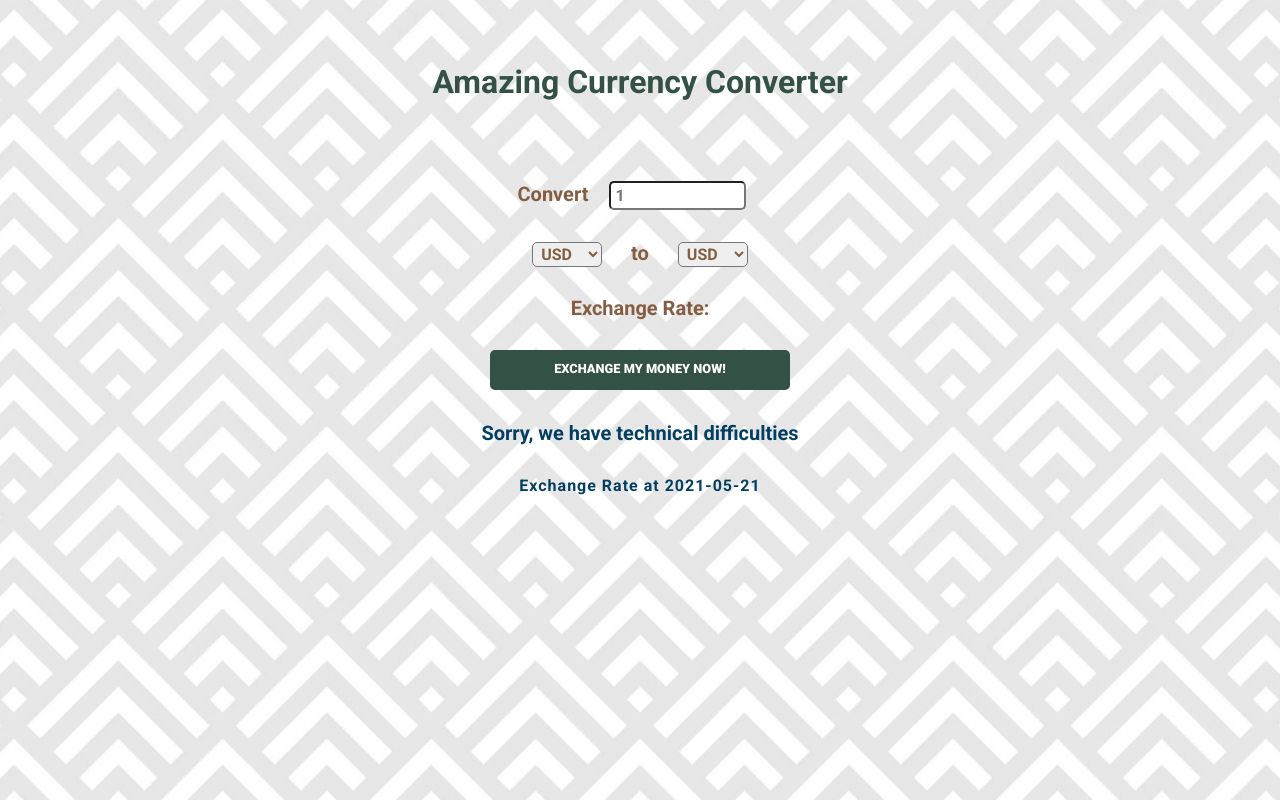
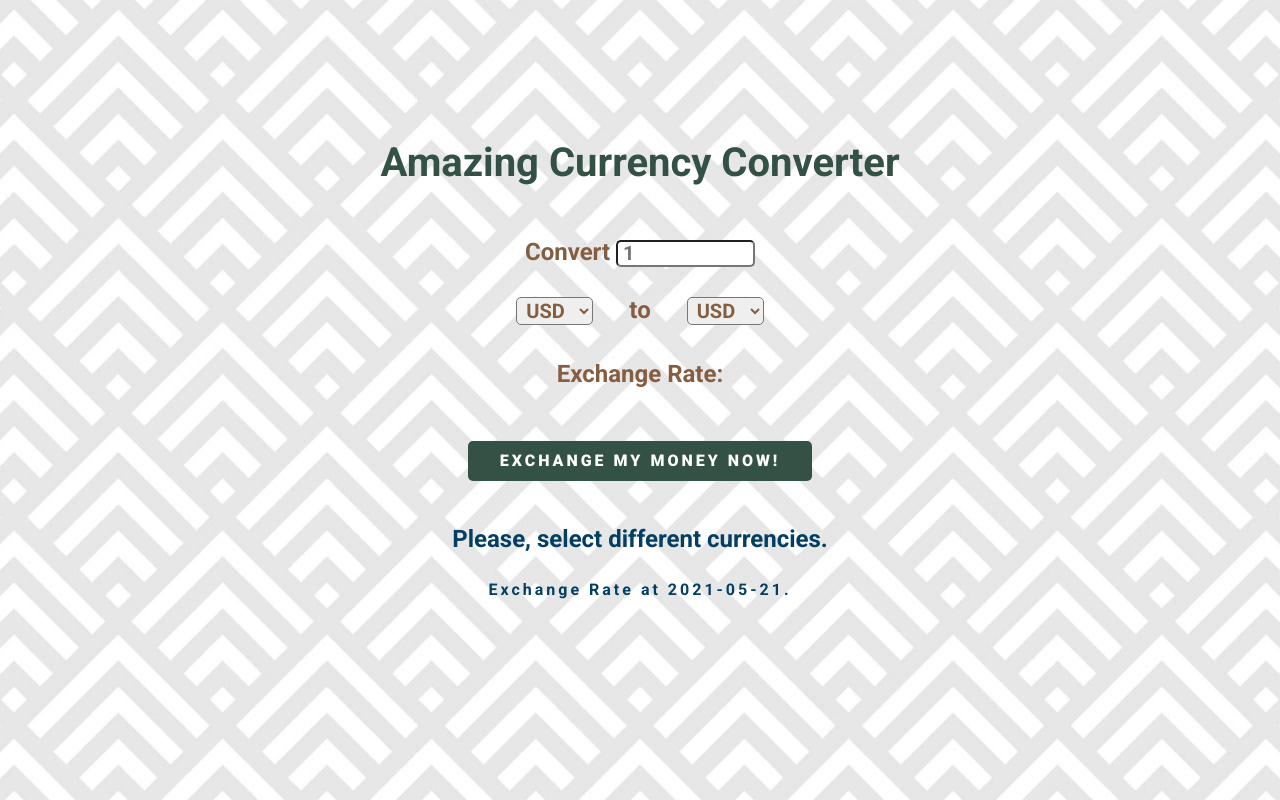
Before and after one commit to manoovau/projects, a plain HTML site: page exchange_rate_calculator/index.html in a window 1280 px wide. Both pictures are taken after a click on the button "EXCHANGE MY MONEY NOW!". Drawn offline with nearby package versions, Linux system fonts and the light colour scheme; no server answers.

Commit message:
Update exchange rate tool (css and js)

```diff
--- a/exchange_rate_calculator/css/style.css
+++ b/exchange_rate_calculator/css/style.css
@@ -3,26 +3,28 @@
   padding: 0;
 }
 
-html, body {
+html,
+body {
   margin: 0 auto;
   padding: 0;
-	color: #855E42;
+  color: #855e42;
   font-family: 'Roboto', sans-serif;
   font-weight: 700;
 }
 
 body {
   text-align: center;
-		background: url(../img/image.webp) #C2D8B9 repeat center fixed;
+  background: url(../img/image.webp) #c2d8b9 repeat center fixed;
 }
 
-input, select {
+input,
+select {
   width: 70px;
   height: 25px;
   font-size: 1rem;
-	color: #855E42;
+  color: #855e42;
   font-weight: 700;
-	padding: 0 .25em;
+  padding: 0 0.25em;
 }
 
 input {
@@ -33,29 +35,32 @@ select {
   margin: 0 1.5em;
 }
 
-
 button {
-	width: 300px;
-	height: 40px;
-	font-size: 0.8rem;
+  padding: 0.7em 2em;
+  font-size: 0.95rem;
   font-weight: 900;
   cursor: pointer;
   background: #335145;
   border: none;
-	color: #FFF;
+  color: #fff;
   text-transform: uppercase;
+  transition: transform 200ms ease-in-out;
 }
 
-button:hover, button:active {
-	color: #C2D8B9;
-	font-size: .85rem;
+button:hover,
+button:active {
+  color: #c2d8b9;
+  transform: scale(1.1);
 }
 
-input, select, button {
+input,
+select,
+button {
   border-radius: 5px;
 }
 
 h1 {
+  font-size: 2em;
   margin: 2em auto 1.5em;
   color: #335145;
 }
@@ -65,9 +70,11 @@ p {
   margin: 1.5em auto;
 }
 
-#output-text, #date {
-	color: #033F63;
-	margin: 2rem auto;
+#output-text,
+#date {
+  color: #033f63;
+  margin: 2em auto;
+  width: 250px;
 }
 
 #date {
@@ -78,3 +85,77 @@ p {
 #original-currency-amount {
   width: 125px;
 }
+
+@media (min-width: 640px) {
+  h1 {
+    margin: 2.5em auto 1em;
+    font-size: 2.25rem;
+  }
+
+  p {
+    font-size: 1.25rem;
+  }
+
+  input,
+  select {
+    font-size: 1rem;
+    height: auto;
+  }
+
+  select {
+    width: auto;
+  }
+
+  button,
+  #date {
+    font-size: 1rem;
+    letter-spacing: 2px;
+  }
+
+  #output-text,
+  #date {
+    width: 400px;
+  }
+}
+
+@media (min-width: 1280px) {
+  h1 {
+    margin: 3.5em auto 0em;
+    font-size: 2.5rem;
+  }
+
+  input {
+    margin: 1.5em auto;
+  }
+
+  p {
+    font-size: 1.5rem;
+    padding: 0;
+    margin-top: 1em;
+  }
+
+  input,
+  select {
+    font-size: 1.25rem;
+  }
+
+  button {
+    margin: 1em 0;
+  }
+
+  button,
+  #date {
+    font-size: 1rem;
+    letter-spacing: 3px;
+  }
+
+  #output-text,
+  #date {
+    width: auto;
+    margin: 1em auto;
+  }
+
+  #output-text {
+    line-height: 1.5;
+  }
+}
--- a/exchange_rate_calculator/main.js
+++ b/exchange_rate_calculator/main.js
@@ -82,8 +82,10 @@ exchangeButton.addEventListener("click", () => {
 
   // Display the current date of exchange to the user
   const dateTodayFormatted = new Date().toISOString().slice(0, 10);
-  dateElement.innerText = `Exchange Rate at ${dateTodayFormatted}`;
-
+  dateElement.innerText = `Exchange Rate at ${dateTodayFormatted}.`;
+  if (originalCurrency === newCurrency) {
+    outputTextElement.innerText = `Please, select different currencies.`;
+  } else {
     fetch(`${EXCHANGE_RATES_API}?base=${originalCurrency}`)
       .then((response) => response.json())
       .then((data) => {
@@ -99,9 +101,10 @@ exchangeButton.addEventListener("click", () => {
 
         // Update the result in the UI
         exchangeRateDisplayElement.innerText = exchangeRateFormatted;
-      outputTextElement.innerText = `The equivalent for ${amountFormatted} are ${exchangeAmountFormatted}`;
+        outputTextElement.innerText = `The equivalent for ${amountFormatted} are ${exchangeAmountFormatted}.`;
       })
       .catch((err) => {
-      outputTextElement.innerText = `Sorry, we have technical difficulties`;
+        outputTextElement.innerText = `Sorry, we have technical difficulties.`;
       });
+  }
 });
```
Lines whose indentation alone changed are shown as unchanged.
